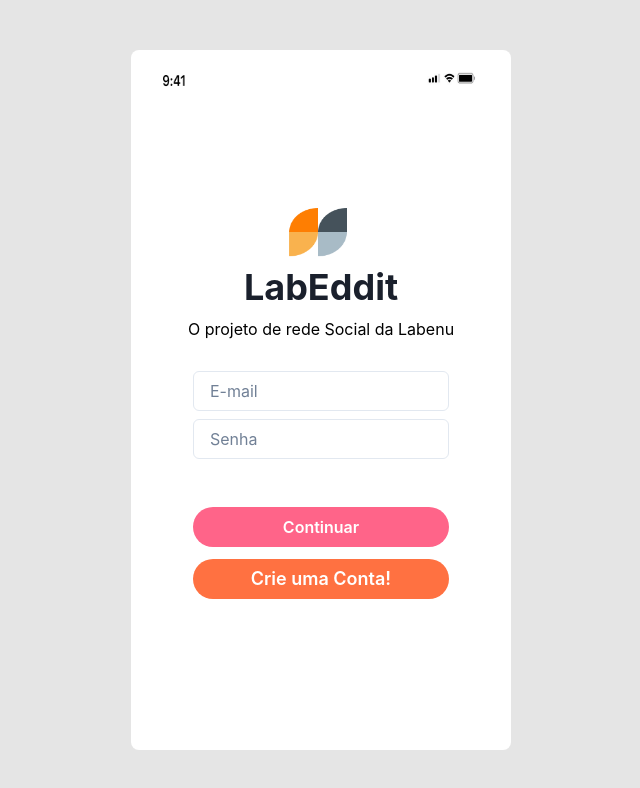
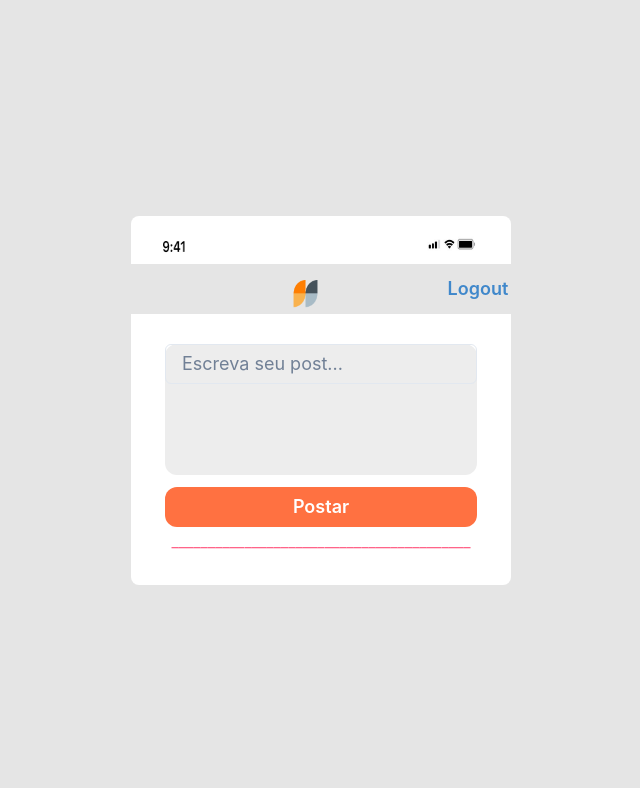
Before and after one commit to taiszimerer/labeddit-front, a React (Create React App) app: page /feed in a window 1280 px wide. Before the commit this address led to /. Shown: the top 788 px of the page, without its empty margins (319-959 px from the left). Built offline with nearby package versions, Linux system fonts and the light colour scheme.

Commit message:
feat: implementação logica add post

```diff
--- /dev/null
+++ b/src/components/PostForm.js
@@ -0,0 +1,43 @@
+import React, { useState } from 'react'
+import {
+    Box,
+    FormControl,
+    Input,
+    Stack,
+    Button
+
+} from '@chakra-ui/react';
+
+const PostForm = (props) => {
+
+    const [text, setText] = useState('') //amrazena texto digitado no post
+
+    const onChangeText = (event) => {  //função atualiza o post
+        console.log(event.target.value)
+        setText(event.target.value)
+    }
+
+    const handleSubmit = (event) => {
+        event.preventDefault();
+        console.log("post enviado uhul")
+        props.onPost(text)
+        setText("")
+    }
+    return (
+        <form onSubmit={handleSubmit}>
+            <Box spacing={2} margin={'2px'} borderRadius={'12px'} bg={'#EDEDED'} height={'131px'} marginTop={'30px'} >
+                <FormControl id="new-post" >
+                    <Input type="text" value={text} onChange={onChangeText} name="nickname" placeholder='Escreva seu post...' autoComplete='off' fontSize={'18px'} />
+                </FormControl>
+            </Box>
+
+            <Stack spacing={2} margin={'2px'} marginTop={'12px'}>
+                <Button type="submit" bg={'#ff7141'} color={'white'} borderRadius={'12px'} fontSize={'18px'} >
+                    Postar
+                </Button>
+            </Stack>
+        </form>
+    )
+}
+
+export default PostForm
--- a/src/pages/FeedPage/FeedPage.js
+++ b/src/pages/FeedPage/FeedPage.js
@@ -1,11 +1,8 @@
 import {
     Flex,
     Box,
-    FormControl,
     Text,
-    Input,
     Stack,
-    Button,
     Image,
     Link
 } from '@chakra-ui/react';
@@ -16,23 +13,29 @@ import coment from "../../icons/coment.png"
 import { useNavigate } from 'react-router-dom';
 import { goToLoginPage, goToPostPage } from '../../routes/coordinator';
 import Header from '../../components/Header';
-import { useEffect } from 'react';
+import { useEffect, useState } from 'react';
+import PostForm from '../../components/PostForm';
 
-export const FeedPage = () => {
+export const FeedPage = (props) => {
     const navigate = useNavigate()
 
-    const logout = () =>{
+    let [posts, setPosts] = useState([]) //armazena pagina de posts (inicialmente vazia)
+
+    let handlePost = (text) => {
+        setPosts = ([...posts, text])
+    }
+
+    const logout = () => {
         window.localStorage.removeItem("token-labeddit")
         goToLoginPage(navigate)
     }
 
-    useEffect(() => {
-        const token = window.localStorage.getItem("token-labeddit")
-
-        if(!token){
-            goToLoginPage(navigate)
-        }
-    }, [])
+    // useEffect(() => {       //função que só aceita entrada no feed com login realizado!
+    //     const token = window.localStorage.getItem("token-labeddit")
+    //     if(!token){
+    //         goToLoginPage(navigate)
+    //     }
+    // }, [])
 
     return (
         <Flex
@@ -63,33 +66,24 @@ export const FeedPage = () => {
                                 marginRight={'10px'}
                                 onClick={logout}
                                 cursor={'pointer'}
-                            > Logout</Link>
+                            > Logout </Link>
                         </Stack>
                     </Stack>
 
-                    <Stack spacing={2} margin={'2px'} borderRadius={'12px'} bg={'#EDEDED'} height={'131px'} marginTop={'30px'} >
-                        <FormControl id="new-post">
-                            <Input type="text" name="nickname" placeholder='Escreva seu post...' autoComplete='off' fontSize={'18px'} />
-                        </FormControl>
-                    </Stack>
+                    <PostForm onPost={handlePost} />
+                    <Text align={'center'} color={'#FF6489'}> _________________________________________ </Text>
 
-                    <Stack spacing={2} margin={'2px'} marginTop={'12px'}>
-                        <Button bg={'#ff7141'} color={'white'} borderRadius={'12px'} fontSize={'18px'}>
-                            Postar
-                        </Button>
-                    </Stack>
-
-                    <Text align={'center'} color={'#FF6489'}> _________________________________________ </Text>
-                    <Box onClick={() => goToPostPage(navigate)} spacing={2} margin={'2px'} marginTop={'26px'} bg={'#FBFBFB'} borderRadius={'12px'} border={'1px solid #E0E0E0'} maxH={'200px'}>
+                    {posts.map((post, index) => (
+                        <Box key={index} onClick={() => goToPostPage(navigate)} spacing={2} margin={'2px'} marginTop={'26px'} bg={'#FBFBFB'} borderRadius={'12px'} border={'1px solid #E0E0E0'} maxH={'200px'}>
                             <Text color={'#6F6F6F'} fontFamily={'IBM Plex Sans'} fontWeight={'400'} fontSize={'12px'} margin={'9px'}> Enviado por: margarida03</Text>
 
-                        <Text color={'#000000'} fontSize={'18px'} margin={'9px'} lineHeight={'23.4px'} cursor={'pointer'}>  Por que a maioria dos desenvolvedores usam Linux? ou as empresas de tecnologia usam Linux? </Text>
+                            <Text color={'#000000'} fontSize={'18px'} margin={'9px'} lineHeight={'23.4px'} cursor={'pointer'}>{post}</Text>
 
                             <Stack flexDirection={'row'} gap={'5px'} margin={'10px 2px'}>
                                 <Stack padding={'1.5'} margin={'2'} borderRadius={'12px'} border={'1px solid #E0E0E0'} width={'100px'} height={'35px'} align={'center'} gap={'10px'} flexDirection={'row'} >
                                     <Image src={setaparacima} width={'18px'} cursor={'pointer'} />
                                     <Text fontSize={'9.8px'} color={'#6F6F6F'} >1.2K</Text>
-                                <Image src={setaparabaixo} width={'18px'} cursor={'pointer'}/>
+                                    <Image src={setaparabaixo} width={'18px'} cursor={'pointer'} />
                                 </Stack>
 
                                 <Stack padding={'1.5'} margin={'2'} borderRadius={'12px'} border={'1px solid #E0E0E0'} width={'100px'} height={'35px'} flexDirection={'row'} align={'center'} gap={'10px'} >
@@ -98,6 +92,7 @@ export const FeedPage = () => {
                                 </Stack>
                             </Stack>
                         </Box>
+                    ))}
                 </Box>
             </Stack>
         </Flex>
```
Lines whose indentation alone changed are shown as unchanged.
